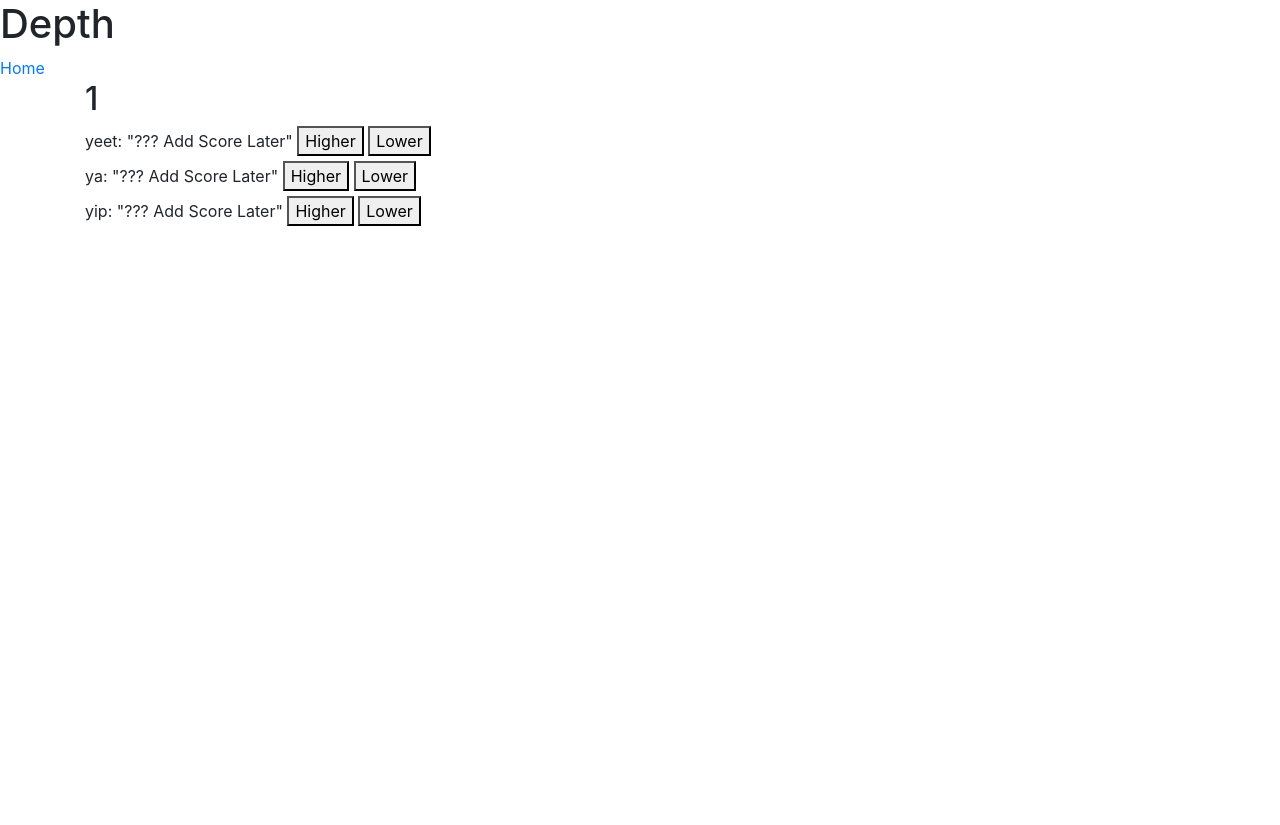
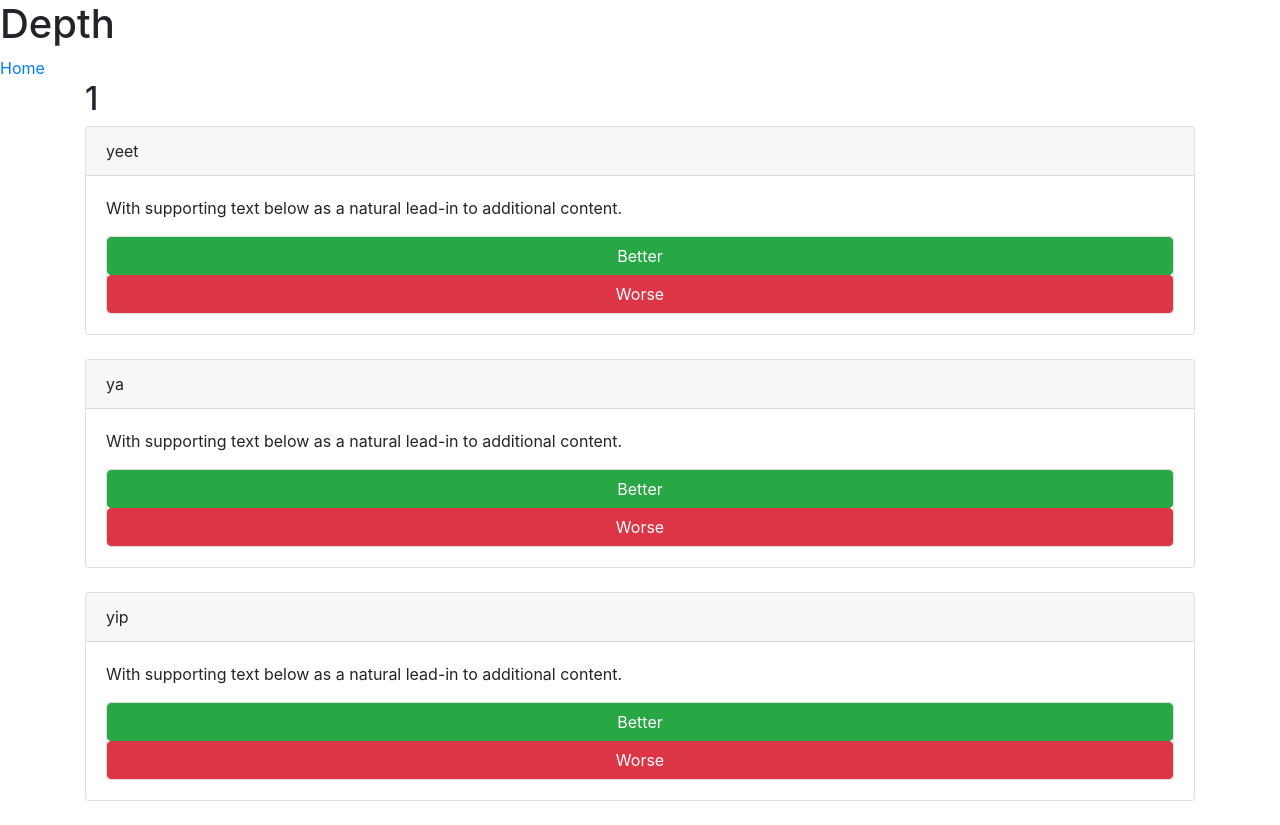
Before and after one commit to jaikipittUNSW/hackathon_depth, a Flask app: page /best/1 in a window 1280 px wide. Before the commit the page ends 226 px from the top, so only its background shows below. Run offline with Flask 2, Linux system fonts and the light colour scheme; some libraries are stand-ins or nearby versions.

Commit message:
made detail of conversations and bestof lists better

```diff
--- a/templates/bestOfDetail.html
+++ b/templates/bestOfDetail.html
@@ -5,10 +5,20 @@
         <div class="container">
             <h2>{{category}}</h2>
 
-            {% for bestOf in bestOfs%}
-                <label>{{bestOf}}: "??? Add Score Later"</label>
-                <button>Higher</button>
-                <button>Lower</button>
+            {% for conversation in bestOfs%}
+                <div class="card">
+                    <div class="card-header">
+                    {{conversation}}
+                    </div>
+                    <div class="card-body">
+                        <!-- <h5 class="card-title">{{conversation}}</h5> -->
+                        <p class="card-text">With supporting text below as a natural lead-in to additional content.</p>
+                        <div class="card">
+                                <button type="button" class="btn btn-success">Better</button>
+                            <button type="button" class="btn btn-danger">Worse</button>
+                        </div>
+                    </div>
+                </div>
                 <br/>
             {% endfor %}
         </div>
```
Also changed, not shown: templates/conversationDetail.html (+15 -4 lines).
